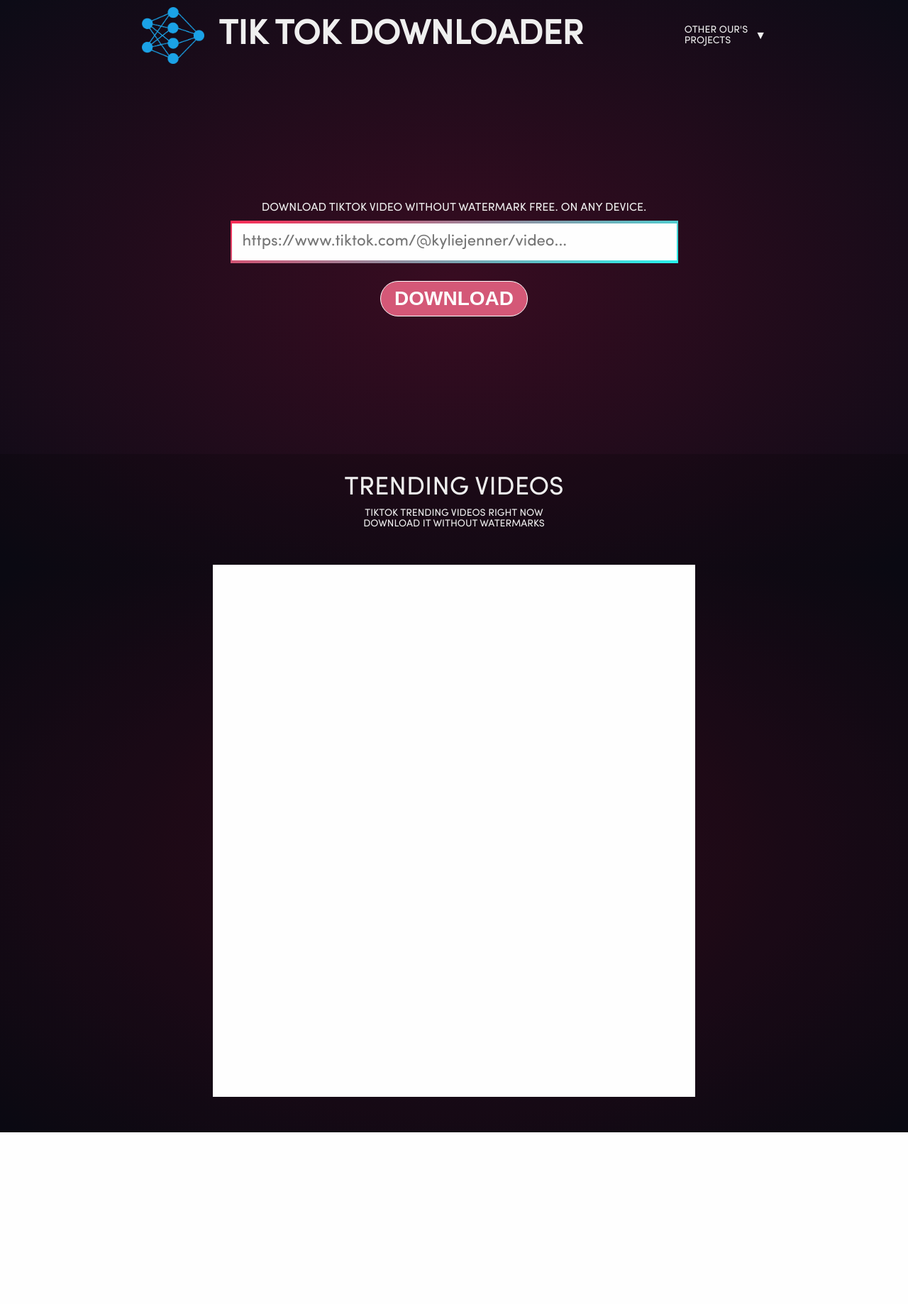
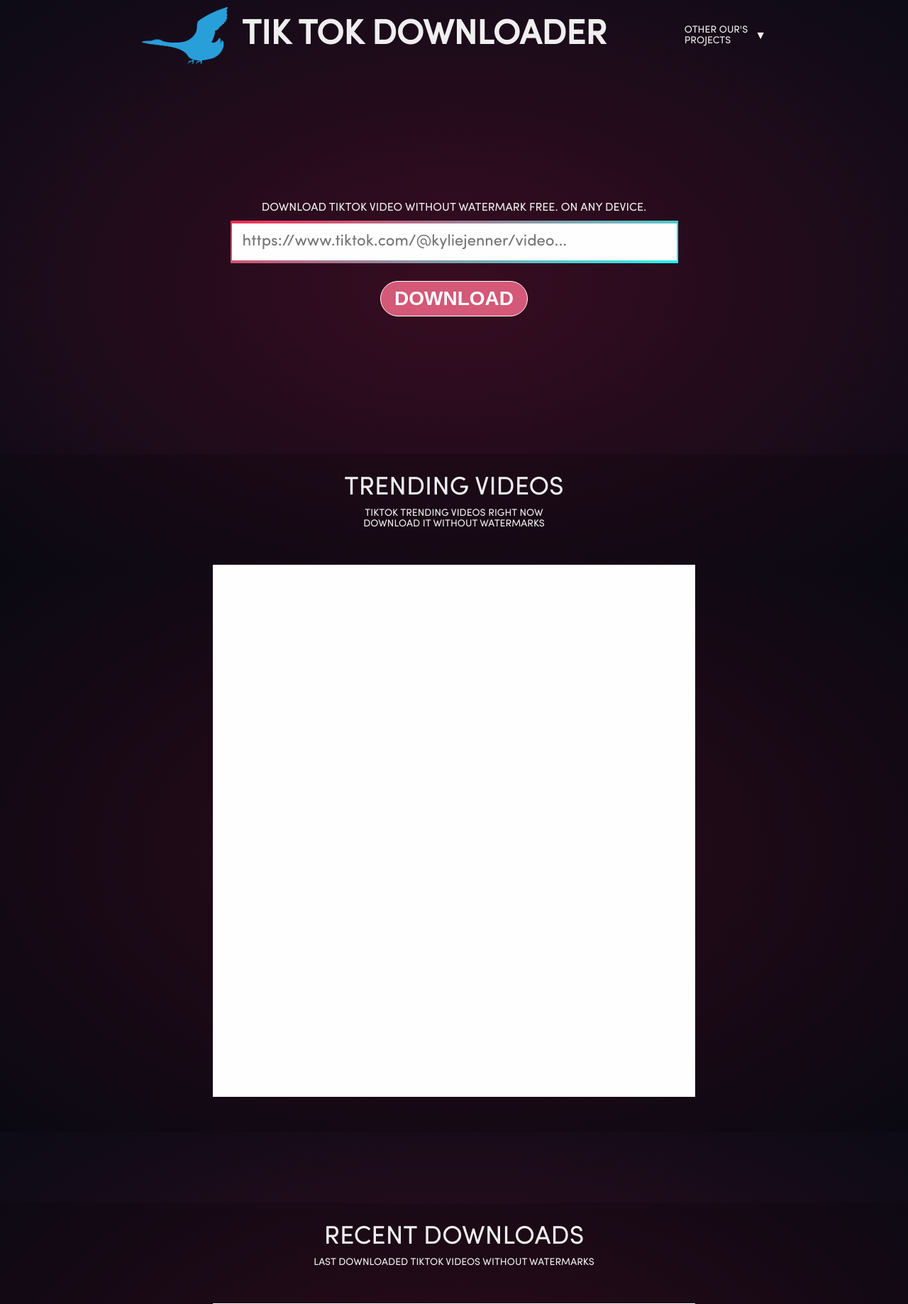
Before and after one commit to TaPPa45/tiktokdownloader, a Django app: page / in a window 1280 px wide. Shown: the top 1838 px of the page at 71% size. Before the commit the page ends 1596 px from the top, so only its background shows below. Run offline with Django 3.2, Linux system fonts and the light colour scheme; style sheets or scripts are compiled from the project's sources; some libraries are stand-ins or nearby versions.

Commit message:
layout 01 + logo

```diff
--- a/tiktokproject/web/static/less/style.less
+++ b/tiktokproject/web/static/less/style.less
@@ -100,19 +100,21 @@
         background-color: #25f4ee;
     }
 }
-.trending-videos__wrapper{
+.block-content__wrapper{
     margin-top: 100px;
+}
+.substrate{
     background-color: rgba(0,0,0,0.2);
 }
-.trending-videos_text__wrapper{
+.block-content_text__wrapper{
     text-align: center;
 }
 
-.trending-videos__bigtext{
+.block-content__bigtext{
     margin-top: 30px;
     font-size: 36px;
 }
-.trending-videos__smalltext{
+.block-content__smalltext{
     font-size: 14px;
     text-align: center;
     margin-top: 10px;
--- a/tiktokproject/web/templates/global.html
+++ b/tiktokproject/web/templates/global.html
@@ -8,6 +8,7 @@
     <meta charset="UTF-8">
     <meta name="viewport" content="width=device-width, initial-scale=1.0">
     <meta http-equiv="X-UA-Compatible" content="ie=edge">
+    <link rel="shortcut icon" href="{{ STATIC_URL }}images/goose.png" type="image/png">
 {% endblock %}
     {% block title %}
         <title>Tiktok downloader</title>
@@ -23,7 +24,7 @@
     <div class="header-line vertical-center-child row">
         {% block logo %}
             <div class="header-line__logo-wrapper">
-                <img class="header-line__logo" src="{{ STATIC_URL }}images/Logo.png" alt="">
+                <img class="header-line__logo" src="{{ STATIC_URL }}images/goose.png" alt="">
             </div>
         {% endblock %}
         {% block sitename %}
--- a/tiktokproject/web/templates/index.html
+++ b/tiktokproject/web/templates/index.html
@@ -1,6 +1,4 @@
-{% extends "global.html" %}
- {% load compress %}
- {% block content %}
+{% extends "global.html" %} {% load compress %} {% block content %}
 <div class="download-form__wrapper vertical-center-child horisontal-center-child column">
     <div class="download-form__text">
         DOWNLOAD TIKTOK VIDEO WITHOUT WATERMARK FREE. ON ANY DEVICE.
@@ -14,18 +12,36 @@
         </div>
     </div>
 </div>
-    <div class="trending-videos__wrapper horisontal-center-child column">
-        <div class="trending-videos_text__wrapper">
-            <div class="trending-videos__bigtext">TRENDING VIDEOS</div>
-            <div class="trending-videos__smalltext">
+<div class="block-content__wrapper substrate horisontal-center-child column">
+    <div class="block-content_text__wrapper">
+        <div class="block-content__bigtext">TRENDING VIDEOS</div>
+        <div class="block-content__smalltext">
             <p>TIKTOK TRENDING VIDEOS RIGHT NOW </p>
             <p>DOWNLOAD IT WITHOUT WATERMARKS</p>
         </div>
     </div>
     <div class="trending-videos"></div>
 </div>
-{% endblock content %}
-{% block scripts %}
+<div class="block-content__wrapper substrate horisontal-center-child column">
+    <div class="block-content_text__wrapper">
+        <div class="block-content__bigtext">RECENT DOWNLOADS</div>
+        <div class="block-content__smalltext">
+            LAST DOWNLOADED TIKTOK VIDEOS WITHOUT WATERMARKS
+        </div>
+    </div>
+    <div class="trending-videos"></div>
+</div>
+<div class="block-content__wrapper horisontal-center-child column">
+    <div class="block-content_text__wrapper">
+        <div class="block-content__bigtext">HOW TO DOWNLOAD</div>
+        <div class="block-content__smalltext">
+            <p>EASIEST WAY TO DOWNLOAD TIKTOK VIDEOS</p>
+            <p>IN MP4 WITHOUT WATERMARKS AND REGISTER</p>
+        </div>
+    </div>
+    <div class="trending-videos"></div>
+</div>
+{% endblock content %} {% block scripts %}
 <script>
 </script>
 {% endblock scripts %}
```
Also changed, not shown: tiktokproject/web/static/images/goose.png (added). Lines whose indentation alone changed are shown as unchanged.
